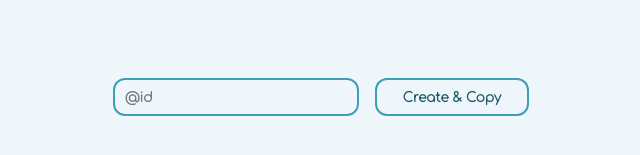
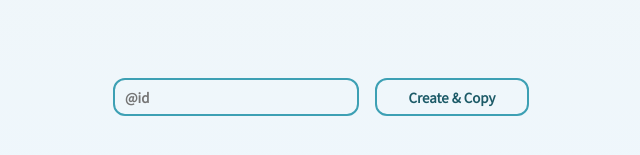
Before and after one commit to am230/youtube-live-chat-redirect, a Next.js app: page / in a window 1280 px wide. Shown: the part 303-458 px from the top of the page, without its empty margins (319-959 px from the left). Built offline with nearby package versions, Linux system fonts and the light colour scheme.

Commit message:
Update global.css

```diff
--- a/styles/global.css
+++ b/styles/global.css
@@ -1,10 +1,9 @@
-@import url('https://fonts.googleapis.com/css2?family=Comfortaa:wght@300&display=swap');
+@import url('https://fonts.googleapis.com/css2?family=Noto+Sans+JP&display=swap');
 
 * {
-    margin: 0px;
+    margin: 0;
     color: #000;
-    font-family: 'Comfortaa', cursive;
-    font-weight: bold;
+    font-family: 'Noto Sans JP', sans-serif;
     --color-primary: #3da0b4;
 }
 
@@ -35,7 +34,7 @@ a {
 
 .message {
     position: fixed;
-    top: calc(35vh - 150px);
+    top: calc(50vh - 25vh);
     left: 50%;
     transform: translate(-50%, -50%);
     transition: 0.15s;
@@ -100,6 +99,10 @@ input:focus {
     color: #ffffff;
 }
 
+input:hover, input:focus {
+    transform: scale(105%) translateY(-1px);
+}
+
 button {
     margin: 10px;
     width: 150px;
```
